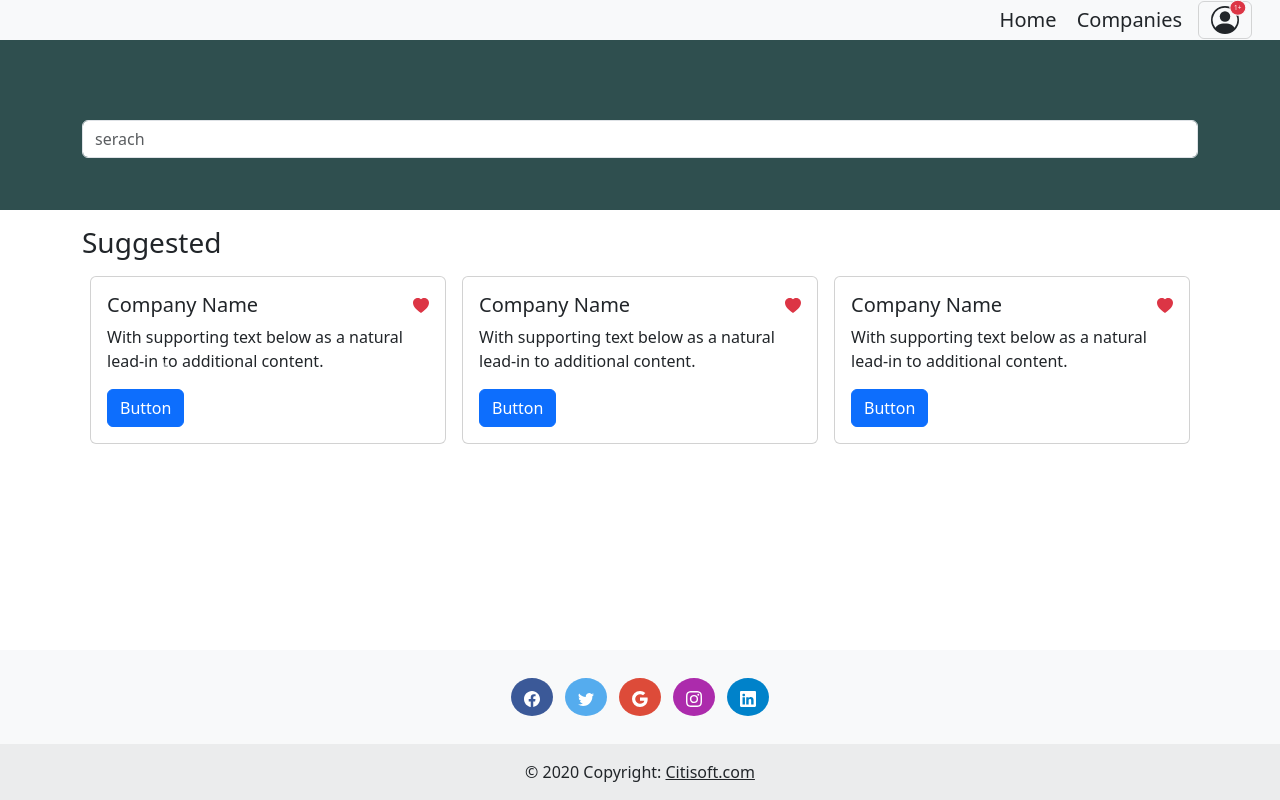
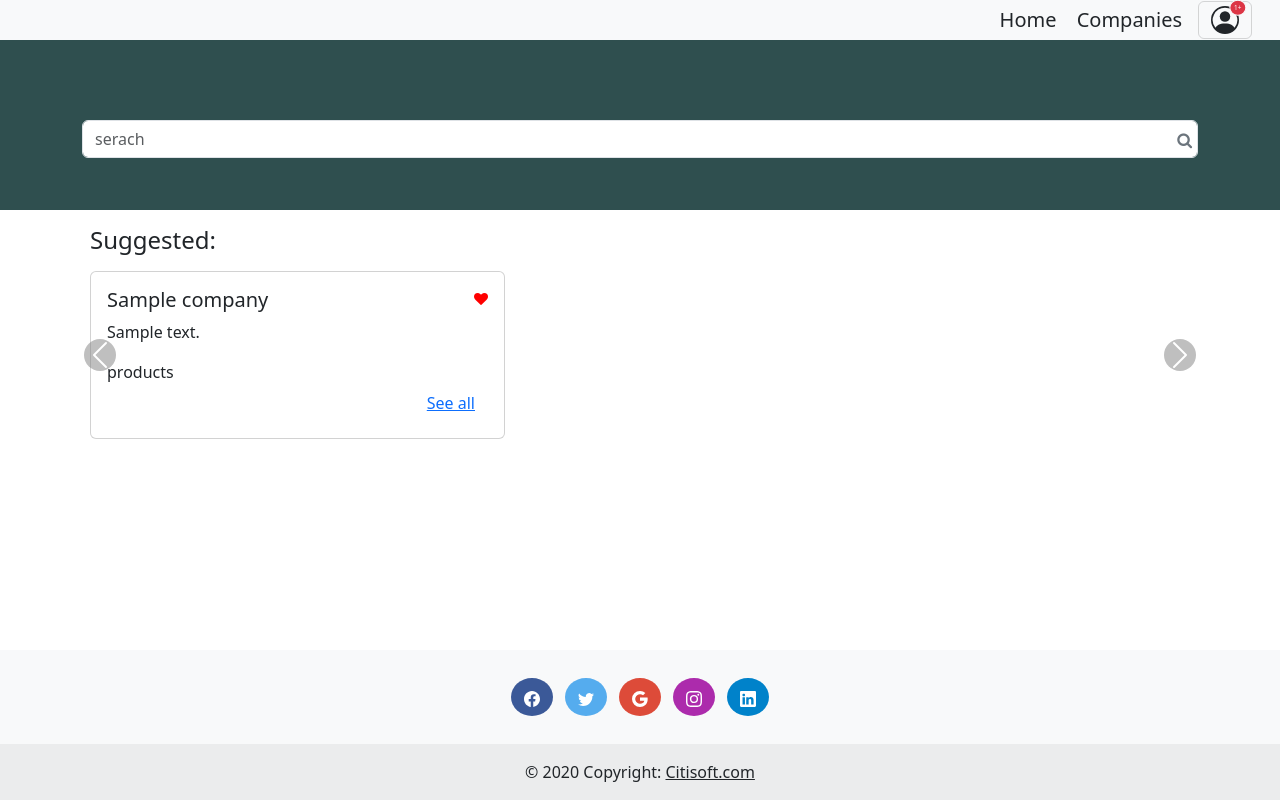
Before and after one commit to nandini-dani/citi-soft, a Django app: page / in a window 1280 px wide. Run offline with Django 5.2, Linux system fonts and the light colour scheme; tables that the repository leaves empty hold one stand-in row (values such as "Sample post"); some libraries are stand-ins or nearby versions.

Commit message:
Search functionality and fetching data from DB

```diff
--- a/search_page/models.py
+++ b/search_page/models.py
@@ -4,6 +4,7 @@ from django.db import models
 # Create your models here.
 class Company(models.Model):
     name = models.CharField(max_length=20)
+    description = models.CharField(max_length=400)
     date_of_establishement = models.DateField(("Date"), auto_now_add=False)
     vendor_id = models.CharField(max_length=6)
     contact_number = models.CharField(max_length=15)
@@ -15,10 +16,11 @@ class Product(models.Model):
     company = models.ForeignKey(Company, on_delete=models.CASCADE, default=0)
     name = models.CharField(max_length=30)
     software_type = models.CharField(max_length=20)
-    description = models.TextField(max_length=200)
+    description = models.TextField()
     clients = models.CharField()
     cloud_based = models.BooleanField(default=False)
     cloud_native = models.BooleanField(default=False)
+    cloud_enabled = models.BooleanField(default=False)
 
 
 class Address(models.Model):
--- a/search_page/views.py
+++ b/search_page/views.py
@@ -1,9 +1,22 @@
 from django.http import HttpResponse
 from django.shortcuts import render
+from .models import Product, Company
 
 
 def searchPage(request):
+    products = Product.objects.all()
+    companies = Company.objects.all()
+    resultCompanies = None
+    resultCompaniesLength = 0
+    if request.GET.get("searchQuery"):
+        search = request.GET.get("searchQuery")
+        resultCompanies = Company.objects.filter(name__icontains=search)
+        resultCompanies.__len__()
+        resultCompaniesLength = resultCompanies.__len__()
     context = {
+        "companies": companies,
         "list": [1, 2, 3],
+        "resultCompanies": resultCompanies,
+        "resultCompaniesLength": resultCompaniesLength,
     }
     return render(request, "search_page.html", context)
--- a/static/css/main.css
+++ b/static/css/main.css
@@ -1,3 +1,17 @@
+body {
+  font-family: proxima-nova, "Helvetica Neue", Helvetica, Arial, sans-serif;
+  font-size: 14px;
+  line-height: 1.42857143;
+  color: #333;
+  background-color: #fff;
+  -webkit-text-size-adjust: 100%;
+}
+.main-container {
+  min-height: calc(100vh - 150px);
+}
+.btn-none:focus {
+  box-shadow: none !important;
+}
 .notification-badge {
   font-size: 0.4rem;
   color: white;
@@ -12,3 +26,65 @@
 .search-bar {
   top: 80px;
 }
+input[type="search"]::-webkit-search-decoration,
+input[type="search"]::-webkit-search-cancel-button,
+input[type="search"]::-webkit-search-results-button,
+input[type="search"]::-webkit-search-results-decoration {
+  display: none;
+}
+.des-wrap {
+  overflow: hidden;
+  text-overflow: ellipsis;
+  -webkit-line-clamp: 3;
+  display: -webkit-box;
+  -webkit-box-orient: vertical;
+}
+.search-card {
+  height: 200px;
+  max-width: 415px;
+}
+.carousel-control-prev-icon,
+.carousel-control-next-icon {
+  background-color: grey;
+  border-radius: 50%;
+}
+.carousel-control-next,
+.carousel-control-prev {
+  width: 5% !important;
+}
+.rec-result,
+.search-result {
+  .carousel-control-prev {
+    left: -10px;
+  }
+}
+.rec-result,
+.search-result {
+  .carousel-control-next {
+    right: -10px;
+  }
+}
+.search-btn {
+  position: absolute;
+  right: 18px;
+  top: 8px;
+}
+.btn-none {
+  background: none;
+  color: inherit;
+  border: none;
+  padding: 0;
+  font: inherit;
+  cursor: pointer;
+  outline: inherit;
+}
+.like-btn {
+  color: red;
+  font-size: 14px;
+  transition: color 12s, font-size 12s;
+  -webkit-transition: color 2s, font-size 2s;
+}
+.like-btn:hover {
+  color: blanchedalmond;
+  font-size: 20px;
+}
--- a/templates/header.html
+++ b/templates/header.html
@@ -9,7 +9,7 @@
     <a class="navbar-brand text-dark" href="#">Companies</a>
 
     <button
-      class="navbar-toggler navbar-brand text-dark position-relative"
+      class="navbar-toggler navbar-brand text-dark position-relative btn-none"
       type="button"
       data-bs-toggle="offcanvas"
       data-bs-target="#offcanvasDarkNavbar"
--- a/templates/index.html
+++ b/templates/index.html
@@ -13,8 +13,10 @@
     <title>Document</title>
   </head>
   <body>
-    <div>{%include 'header.html' %}</div>
-    <div>{% block content %} {% endblock %}</div>
-    <div class="fixed-bottom">{%include 'footer.html' %}</div>
+    <div class="main-container">
+      <div class="sticky-top">{%include 'header.html' %}</div>
+      {% block content %} {% endblock %}
+    </div>
+    <div class="">{%include 'footer.html' %}</div>
   </body>
 </html>
--- a/templates/search_page.html
+++ b/templates/search_page.html
@@ -1,54 +1,43 @@
 {% extends "index.html" %} {% block content %}
 <section>
   <div class="bg-color w-100">
+    <form method="get">
       <div class="container search-bar position-relative" data-mdb-input-init>
         <input
           type="search"
-        id="form1"
           class="form-control"
           placeholder="serach"
           aria-label="Search"
+          name="searchQuery"
         />
+        <button type="submit" class="search-btn btn-none">
+          <i class="fa fa-search text-secondary" aria-hidden="true"></i>
+        </button>
       </div>
+    </form>
   </div>
-  <div class="container mt-3">
-    <h3>Suggested</h3>
-    <div
-      id="carouselExampleInterval"
-      class="carousel slide"
-      data-bs-ride="carousel"
-    >
+  <div class="container mt-3 rec-result">
+    <h3 class="fs-4 px-2 fw-normal">Suggested:</h3>
+    <div id="carouselRecResult" class="carousel slide" data-bs-ride="carousel">
       <div class="carousel-inner">
         <div class="carousel-item active" data-bs-interval="10000">
           <div class="d-flex">
-            {% for i in list %}
-
-            <div class="card w-50 m-2">
+            {% for company in companies %}
+            <div class="card m-2 search-card w-50">
               <div class="card-body">
                 <div class="d-flex">
-                  <h5 class="card-title flex-grow-1">Company Name</h5>
-                  <div class="text-danger">
-                    <svg
-                      xmlns="http://www.w3.org/2000/svg"
-                      width="16"
-                      height="16"
-                      fill="currentColor"
-                      class="bi bi-heart-fill"
-                      viewBox="0 0 16 16"
-                    >
-                      <path
-                        fill-rule="evenodd"
-                        d="M8 1.314C12.438-3.248 23.534 4.735 8 15-7.534 4.736 3.562-3.248 8 1.314"
-                      />
-                    </svg>
+                  <h5 class="card-title flex-grow-1 text-truncate">
+                    {{company.name}}
+                  </h5>
+                  <a class="like-btn" href="">
+                    <i class="fa fa-heart" aria-hidden="true"></i>
+                  </a>
                 </div>
+                <p class="card-text des-wrap">{{company.description}}</p>
+                <div class="d-flex">
+                  <div class="flex-grow-1">products</div>
                 </div>
-
-                <p class="card-text">
-                  With supporting text below as a natural lead-in to additional
-                  content.
-                </p>
-                <a href="#" class="btn btn-primary">Button</a>
+                <a href="#" class="btn btn-link float-end">See all</a>
               </div>
             </div>
             {% endfor %}
@@ -58,7 +47,7 @@
           <div class="d-flex">
             {% for i in list %}
 
-            <div class="card w-50 m-2">
+            <div class="card m-2">
               <div class="card-body">
                 <div class="d-flex">
                   <h5 class="card-title flex-grow-1">Company Name</h5>
@@ -93,6 +82,96 @@
       <button
         class="carousel-control-prev"
         type="button"
+        data-bs-target="#carouselRecResult"
+        data-bs-slide="prev"
+      >
+        <span class="carousel-control-prev-icon" aria-hidden="true"></span>
+        <span class="visually-hidden">Previous</span>
+      </button>
+      <button
+        class="carousel-control-next"
+        type="button"
+        data-bs-target="#carouselRecResult"
+        data-bs-slide="next"
+      >
+        <span class="carousel-control-next-icon" aria-hidden="true"></span>
+        <span class="visually-hidden">Next</span>
+      </button>
+    </div>
+  </div>
+  {% if resultCompanies != None%}
+
+  <div class="container mt-3 search-result">
+    <h3 class="fs-4 px-2 fw-normal">Searched results:</h3>
+    <div
+      id="carouselExampleInterval"
+      class="carousel slide"
+      data-bs-ride="carousel"
+    >
+      <div class="carousel-inner">
+        <div class="carousel-item active" data-bs-interval="10000">
+          <div class="d-flex">
+            {% for company in resultCompanies %}
+            <div class="card m-2">
+              <div class="card-body search-card">
+                <div class="d-flex">
+                  <h5 class="card-title flex-grow-1 text-truncate">
+                    {{company.name}}
+                  </h5>
+                  <a class="like-btn" href="">
+                    <i class="fa fa-heart" aria-hidden="true"></i>
+                  </a>
+                </div>
+                <p class="card-text des-wrap">{{company.description}}</p>
+                <div class="d-flex">
+                  <div class="flex-grow-1">products</div>
+                </div>
+                <a href="#" class="btn btn-link float-end">See all</a>
+              </div>
+            </div>
+            {% endfor %}
+          </div>
+        </div>
+        <div class="carousel-item" data-bs-interval="2000">
+          <div class="d-flex">
+            {% for i in list %}
+
+            <div class="card m-2">
+              <div class="card-body">
+                <div class="d-flex">
+                  <h5 class="card-title flex-grow-1">Company Name</h5>
+                  <div class="text-danger">
+                    <svg
+                      xmlns="http://www.w3.org/2000/svg"
+                      width="16"
+                      height="16"
+                      fill="currentColor"
+                      class="bi bi-heart-fill"
+                      viewBox="0 0 16 16"
+                    >
+                      <path
+                        fill-rule="evenodd"
+                        d="M8 1.314C12.438-3.248 23.534 4.735 8 15-7.534 4.736 3.562-3.248 8 1.314"
+                      />
+                    </svg>
+                  </div>
+                </div>
+
+                <p class="card-text">
+                  With supporting text below as a natural lead-in to additional
+                  content.
+                </p>
+                <a href="#" class="btn btn-primary">Button</a>
+              </div>
+            </div>
+            {% endfor %}
+          </div>
+        </div>
+      </div>
+      {% if resultCompaniesLength > 3 %}
+      <button
+        class="carousel-control-prev"
+        type="button"
         data-bs-target="#carouselExampleInterval"
         data-bs-slide="prev"
       >
@@ -108,7 +187,9 @@
         <span class="carousel-control-next-icon" aria-hidden="true"></span>
         <span class="visually-hidden">Next</span>
       </button>
+      {% endif%}
     </div>
   </div>
+  {% endif%}
 </section>
 {% endblock %}
```
Lines whose indentation alone changed are shown as unchanged.
